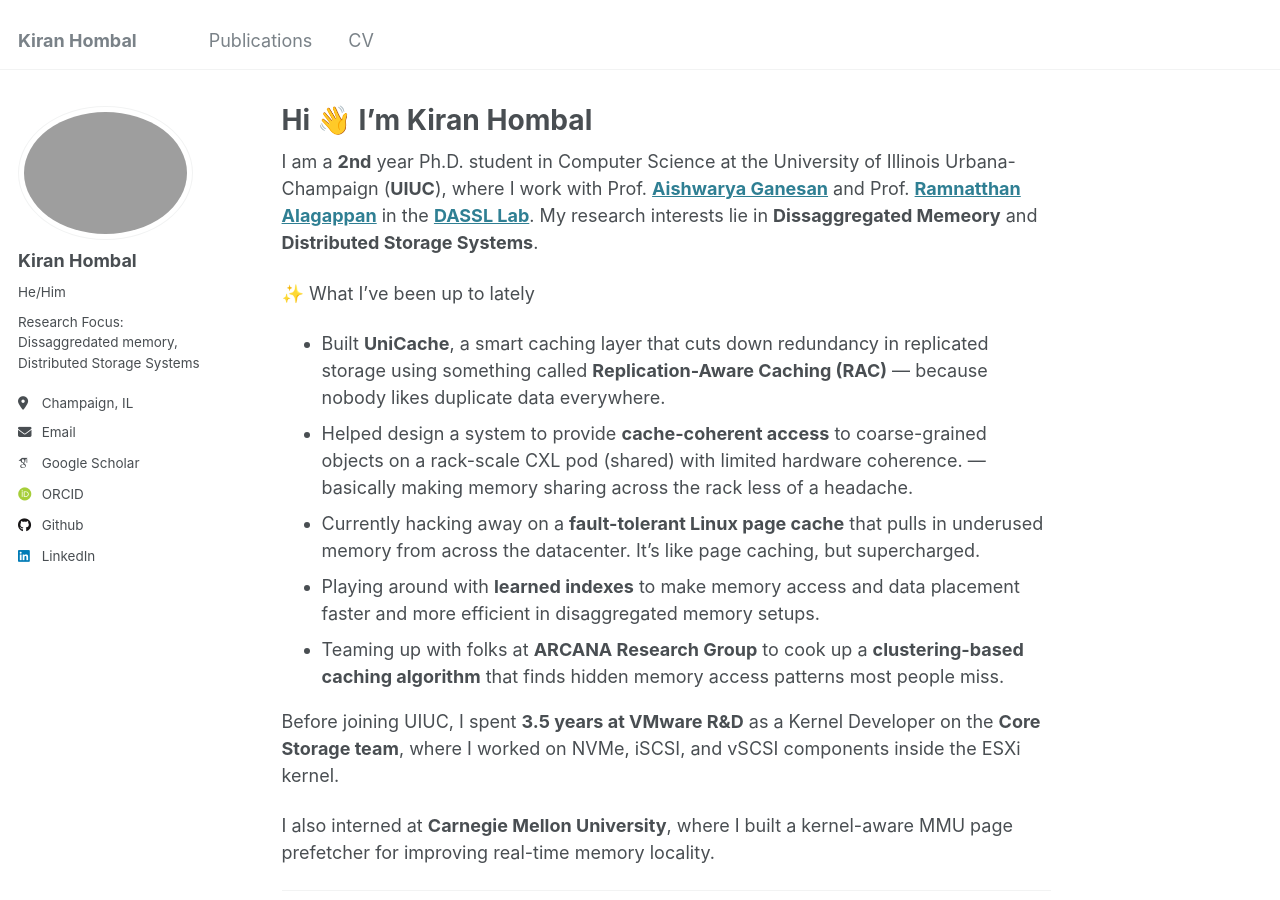
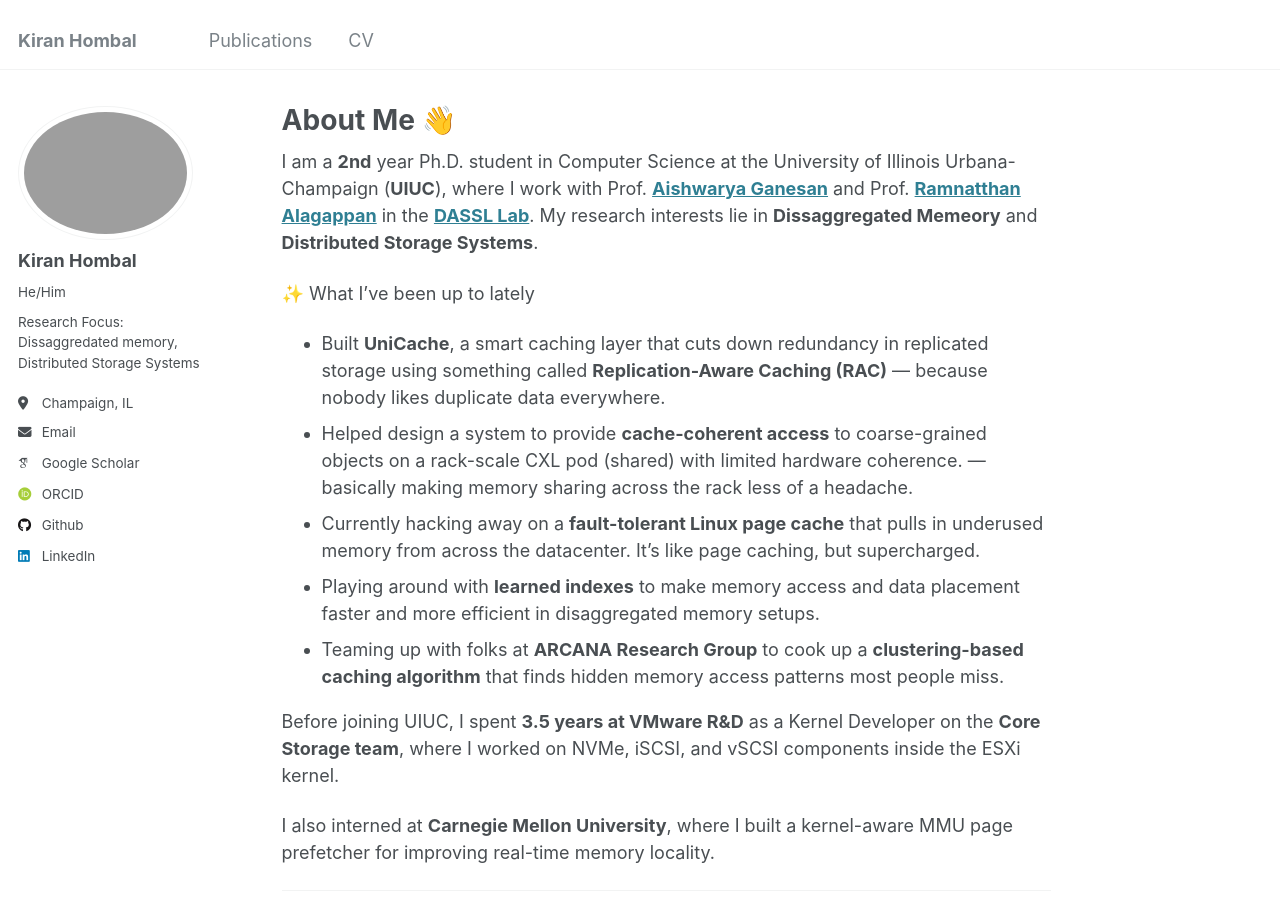
Before and after one commit to KSTARK007/KSTARK007.github.io, a Jekyll site: the page built from _pages/about.md, in a window 1280 px wide and 900 px high. Built offline with Jekyll 4.4.1, drawn with Linux system fonts in a browser that asks for light colours; some web fonts are replaced.

Commit message:
fix title in about section for consistency

```diff
--- a/_pages/about.md
+++ b/_pages/about.md
@@ -1,6 +1,6 @@
 ---
 permalink: /
-title: "Hi 👋 I'm Kiran Hombal"
+title: "About Me 👋"
 author_profile: true
 redirect_from:
   - /about/
```
